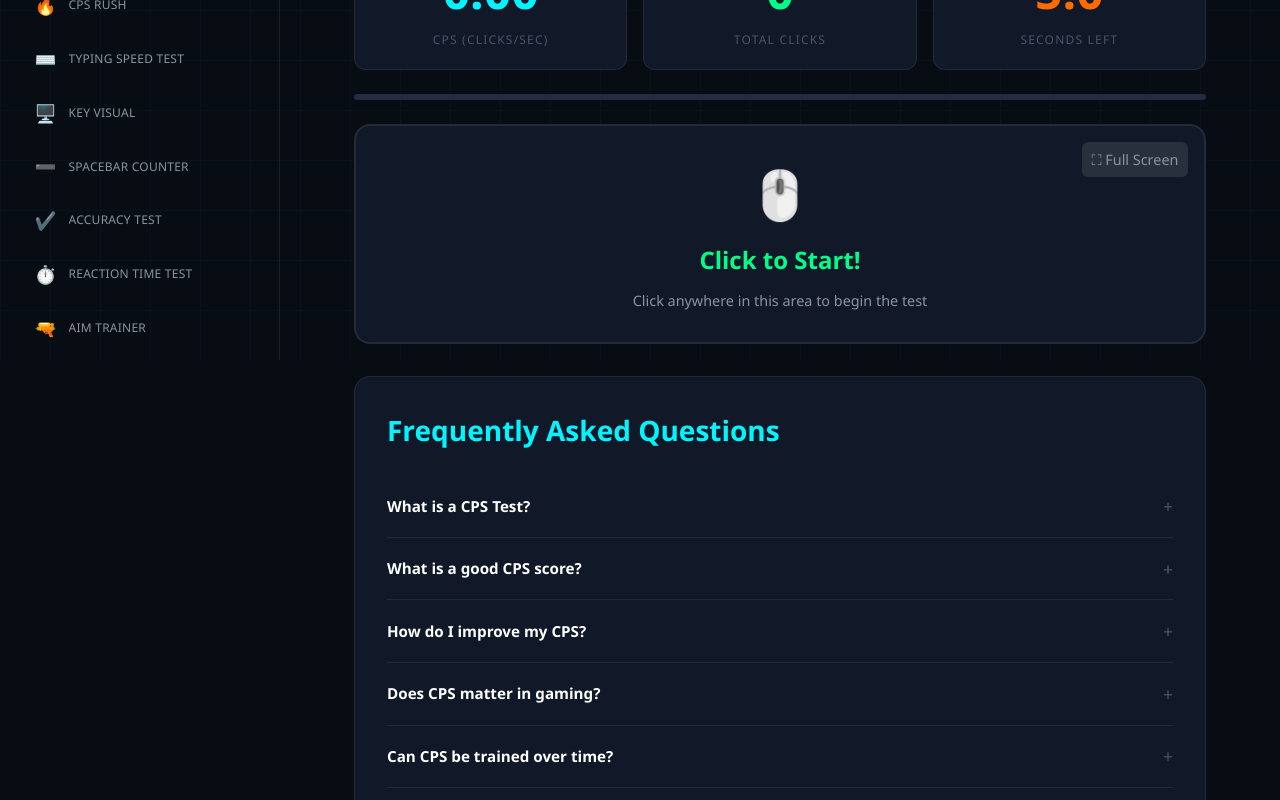
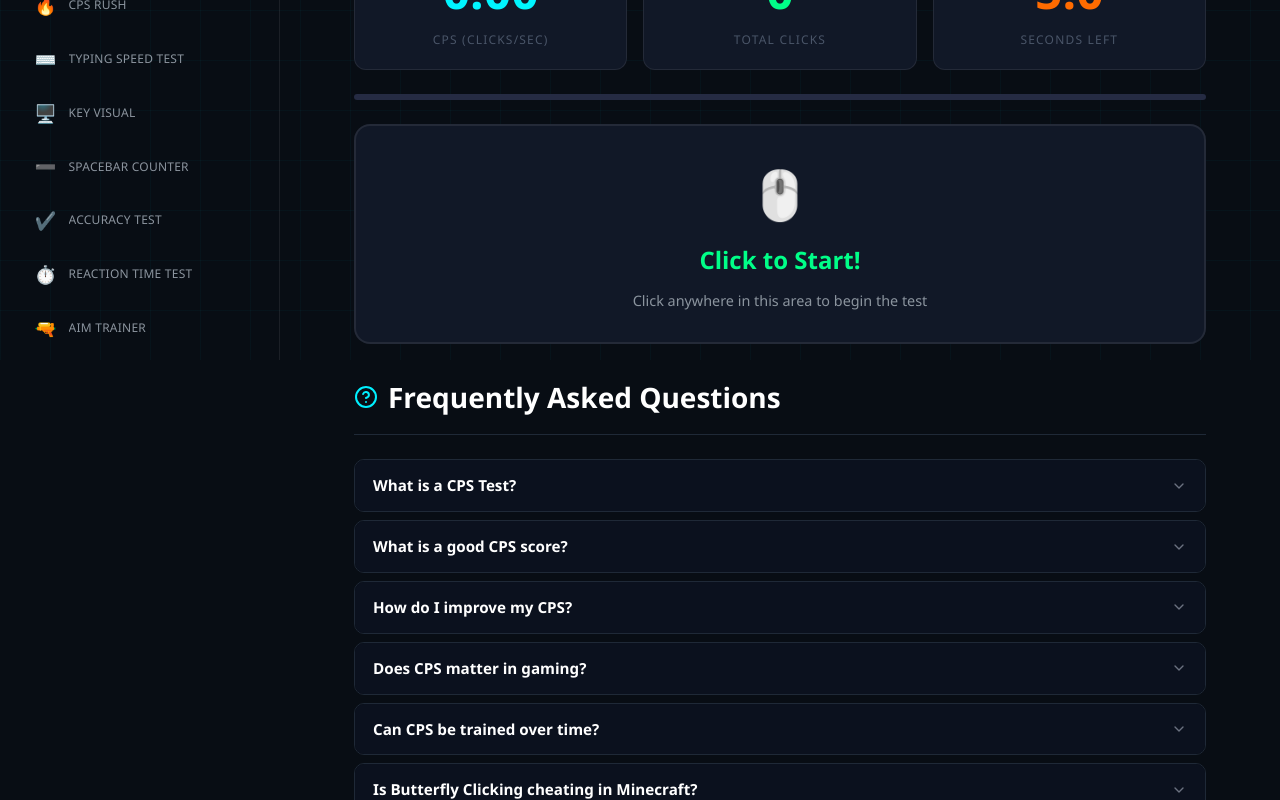
Before and after one commit to fahadhassan7635-stack/Cps-Test-Tool, a React (Vite) app: page /cps-test in a window 1280 px wide. Shown: the part 440-1240 px from the top of the page. Built offline with nearby package versions, Linux system fonts and the light colour scheme.

Commit message:
Update CPSTestPage.tsx

```diff
--- a/src/pages/CPSTestPage.tsx
+++ b/src/pages/CPSTestPage.tsx
@@ -436,36 +436,34 @@ SessionHistory.displayName = 'SessionHistory';
 // ─────────────────────────────────────────────
 const FaqSection = memo(() => {
   const [open, setOpen] = useState<number | null>(null);
+
   return (
-    <section
-      aria-label="Frequently Asked Questions"
-      style={{
-        background: 'var(--bg-card,#1e2235)',
-        border: '1px solid var(--border,#2a3047)',
-        borderRadius: '16px',
-        padding: '2rem 2rem 1rem',
-        marginTop: '2rem',
-      }}
-    >
+    <section aria-label="Frequently Asked Questions" style={{ marginBottom: '3rem', marginTop: '2rem' }}>
       <h2
         style={{
           fontWeight: '800',
           fontSize: '1.75rem',
-          color: 'var(--neon-cyan,#00f5ff)',
+          color: '#fff',
           marginTop: 0,
           marginBottom: '1.5rem',
-        }}
-      >
+          borderBottom: '1px solid #1f2937',
+          paddingBottom: '1rem',
+          display: 'flex',
+          alignItems: 'center',
+          gap: '10px'
+        }}
+      >
+        <svg width="24" height="24" viewBox="0 0 24 24" fill="none" stroke="#00f0ff" strokeWidth="2" strokeLinecap="round" strokeLinejoin="round"><circle cx="12" cy="12" r="10"></circle><path d="M9.09 9a3 3 0 0 1 5.83 1c0 2-3 3-3 3"></path><line x1="12" y1="17" x2="12.01" y2="17"></line></svg>
         Frequently Asked Questions
       </h2>
-      <div role="list">
+      <div role="list" style={{ display: 'flex', flexDirection: 'column', gap: '8px' }}>
         {FAQ_DATA.map((faq, i) => {
           const isOpen = open === i;
           return (
             <div
               key={i}
               role="listitem"
-              style={{ borderBottom: i < FAQ_DATA.length - 1 ? '1px solid var(--border,#2a3047)' : 'none' }}
+              style={{ border: '1px solid', borderColor: isOpen ? 'rgba(0,240,255,0.4)' : '#1f2937', borderRadius: '10px', overflow: 'hidden', transition: 'border-color 0.2s' }}
             >
               <button
                 aria-expanded={isOpen}
@@ -475,62 +473,45 @@ const FaqSection = memo(() => {
                 style={{
                   width: '100%',
                   textAlign: 'left',
-                  background: 'transparent',
+                  background: isOpen ? 'rgba(0,240,255,0.05)' : '#0b111e',
                   border: 'none',
-                  padding: '1.1rem 0',
+                  padding: '14px 18px',
                   cursor: 'pointer',
                   display: 'flex',
                   justifyContent: 'space-between',
                   alignItems: 'center',
-                  gap: '1rem',
-                }}
-              >
-                <span
-                  style={{
-                    fontWeight: '700',
-                    fontSize: '0.95rem',
-                    color: isOpen ? 'var(--neon-cyan,#00f5ff)' : '#fff',
-                    transition: 'color 0.2s',
-                  }}
-                >
-                  {faq.q}
-                </span>
-                <span
-                  aria-hidden="true"
-                  style={{
-                    fontSize: '1.1rem',
-                    flexShrink: 0,
-                    color: isOpen ? 'var(--neon-cyan,#00f5ff)' : 'var(--text-muted,#8395a7)',
-                    transform: isOpen ? 'rotate(45deg)' : 'rotate(0deg)',
-                    transition: 'transform 0.25s ease, color 0.2s',
-                    display: 'inline-block',
-                  }}
-                >
-                  +
-                </span>
+                  gap: '12px',
+                  color: '#fff',
+                  fontWeight: 700,
+                  fontSize: '0.95rem'
+                }}
+              >
+                <span>{faq.q}</span>
+                {isOpen ? (
+                  <svg width="16" height="16" viewBox="0 0 24 24" fill="none" stroke="#00f0ff" strokeWidth="2" strokeLinecap="round" strokeLinejoin="round" style={{ flexShrink: 0 }}><polyline points="18 15 12 9 6 15"></polyline></svg>
+                ) : (
+                  <svg width="16" height="16" viewBox="0 0 24 24" fill="none" stroke="#6b7280" strokeWidth="2" strokeLinecap="round" strokeLinejoin="round" style={{ flexShrink: 0 }}><polyline points="6 9 12 15 18 9"></polyline></svg>
+                )}
               </button>
+              {isOpen && (
                 <div
                   id={`faq-answer-${i}`}
                   role="region"
                   aria-labelledby={`faq-question-${i}`}
-                style={{
-                  maxHeight: isOpen ? '400px' : '0',
-                  overflow: 'hidden',
-                  transition: 'max-height 0.3s ease',
-                }}
+                  style={{ padding: '0 18px 16px', backgroundColor: 'rgba(0,240,255,0.03)' }}
                 >
                   <p
                     style={{
                       color: '#9ca3af',
-                    fontSize: '0.9rem',
-                    lineHeight: '1.75',
-                    padding: '0 0 1.25rem',
+                      fontSize: '0.95rem',
+                      lineHeight: '1.7',
                       margin: 0,
                     }}
                   >
                     {faq.a}
                   </p>
                 </div>
+              )}
             </div>
           );
         })}
@@ -544,15 +525,8 @@ FaqSection.displayName = 'FaqSection';
 // SEO ARTICLE (memoised heavy component — ~3000 words)
 // ─────────────────────────────────────────────
 const SeoArticle = memo(() => (
-  <section
-    style={{
-      background: 'var(--bg-card,#1e2235)',
-      border: '1px solid var(--border,#2a3047)',
-      borderRadius: '16px',
-      padding: '2.5rem',
-      marginTop: '3rem',
-    }}
-  >
+  <>
+    <hr style={{ border: 0, borderTop: '1px solid var(--border)', margin: '3rem 0' }} />
     <article
       className="cps-article"
       style={{ color: 'var(--text-secondary,#cbd5e1)', fontSize: '0.95rem', lineHeight: '1.8' }}
@@ -953,7 +927,7 @@ const SeoArticle = memo(() => (
         and ensure you take frequent breaks to prevent physical fatigue or repetitive strain injuries.
       </p>
     </article>
-  </section>
+  </>
 ));
 SeoArticle.displayName = 'SeoArticle';
 
@@ -971,10 +945,6 @@ export default function CPSTestPage() {
   const [history, setHistory] = useState<{ cps: number; clicks: number; duration: number }[]>([]);
   const [ripples, setRipples] = useState<{ id: number; x: number; y: number }[]>([]);
 
-  // 🔲 Full Screen State & Ref
-  const [isFullscreen, setIsFullscreen] = useState(false);
-  const clickAreaRef = useRef<HTMLDivElement>(null);
-
   // 🛡️ Anti-Cheat Security Layer States & Refs
   const [isBot, setIsBot] = useState(false);
   const botTriggers = useRef<number>(0);
@@ -1130,8 +1100,6 @@ export default function CPSTestPage() {
     setPhase('done');
     setTimeLeft(0);
     lastEndTimeRef.current = Date.now(); // Mark time test ended for close button cooldown
-
-    if (document.fullscreenElement) document.exitFullscreen().catch(() => {});
 
     playSound('complete'); // Play retro success chime on test complete
 
@@ -1196,11 +1164,11 @@ export default function CPSTestPage() {
 
   const handleCustomTimeSet = () => {
     const time = parseInt(customTime);
-    // Validate input value (now unlimited maximum time)
+    // SECURITY/CRASH FIX: Validate input value. Limit custom time to a maximum of 300 seconds (5 minutes)
     if (isNaN(time) || time <= 0) {
       return;
     }
-    const validatedTime = time;
+    const validatedTime = Math.min(time, 300);
     setDuration(validatedTime);
     durationRef.current = validatedTime;
     resetTest();
@@ -1235,14 +1203,6 @@ export default function CPSTestPage() {
 
     setTimeout(() => setRipples(prev => prev.filter(r => r.id !== id)), 600);
   };
-
-  useEffect(() => {
-    const onFullscreenChange = () => {
-      setIsFullscreen(!!document.fullscreenElement);
-    };
-    document.addEventListener('fullscreenchange', onFullscreenChange);
-    return () => document.removeEventListener('fullscreenchange', onFullscreenChange);
-  }, []);
 
   useEffect(() => {
     if (phase === 'done') {
@@ -1338,6 +1298,7 @@ export default function CPSTestPage() {
             disabled={phase === 'running'}
             placeholder="sec"
             min="1"
+            max="300"
             style={{
               width: '50px', background: 'transparent', border: 'none',
               color: 'var(--neon-cyan, #00f5ff)', fontWeight: '700', outline: 'none',
@@ -1402,18 +1363,12 @@ export default function CPSTestPage() {
       <div
         role="button"
         tabIndex={0}
-        ref={clickAreaRef}
         aria-label="Click area to start CPS test"
         onClick={handleClick}
         onKeyDown={(e) => { if (e.key === 'Enter' || e.key === ' ') handleClick(e as any); }}
         style={{
-          position: isFullscreen && !document.fullscreenElement ? 'fixed' : 'relative',
-          top: isFullscreen && !document.fullscreenElement ? '0' : 'auto',
-          left: isFullscreen && !document.fullscreenElement ? '0' : 'auto',
-          zIndex: isFullscreen && !document.fullscreenElement ? 9999 : 'auto',
-          overflow: 'hidden', width: '100%', minHeight: '220px',
-          height: isFullscreen ? '100vh' : 'auto',
-          borderRadius: isFullscreen ? '0' : '16px',
+          position: 'relative', overflow: 'hidden', width: '100%', minHeight: '220px',
+          borderRadius: '16px',
           border: phase === 'running' ? '2px solid var(--neon-green, #00ff88)' : phase === 'done' ? '2px solid var(--neon-orange, #ff9f43)' : '2px solid var(--border, #2a3047)',
           background: phase === 'running' ? 'rgba(0,255,136,0.04)' : 'var(--bg-card, #1e2235)',
           cursor: phase === 'done' ? 'default' : 'pointer',
@@ -1424,46 +1379,6 @@ export default function CPSTestPage() {
           boxShadow: phase === 'running' ? '0 0 30px rgba(0,255,136,0.1)' : 'none',
         }}
       >
-        {/* Fullscreen Toggle Button */}
-        <button
-          onClick={(e) => {
-            e.stopPropagation();
-            if (!isFullscreen) {
-              if (clickAreaRef.current?.requestFullscreen) {
-                clickAreaRef.current.requestFullscreen().catch(() => {
-                  setIsFullscreen(true); // Fallback if blocked
-                });
-              } else {
-                setIsFullscreen(true); // Fallback if unsupported
-              }
-            } else {
-              if (document.fullscreenElement) {
-                document.exitFullscreen().catch(() => {
-                  setIsFullscreen(false);
-                });
-              } else {
-                setIsFullscreen(false); // Exit fallback
-              }
-            }
-          }}
-          aria-label="Toggle Fullscreen"
-          style={{
-            position: 'absolute',
-            top: '1rem',
-            right: '1rem',
-            background: 'rgba(255,255,255,0.1)',
-            border: 'none',
-            color: 'var(--text-secondary, #cbd5e1)',
-            padding: '0.4rem 0.6rem',
-            borderRadius: '6px',
-            cursor: 'pointer',
-            zIndex: 20,
-            fontSize: '0.9rem',
-          }}
-        >
-          {isFullscreen ? '↙️ Exit Full Screen' : '⛶ Full Screen'}
-        </button>
-
         {ripples.map(r => (
           <span key={r.id} style={{
             position: 'absolute', left: r.x, top: r.y, width: '16px', height: '16px',
```
Lines whose indentation alone changed are shown as unchanged.
